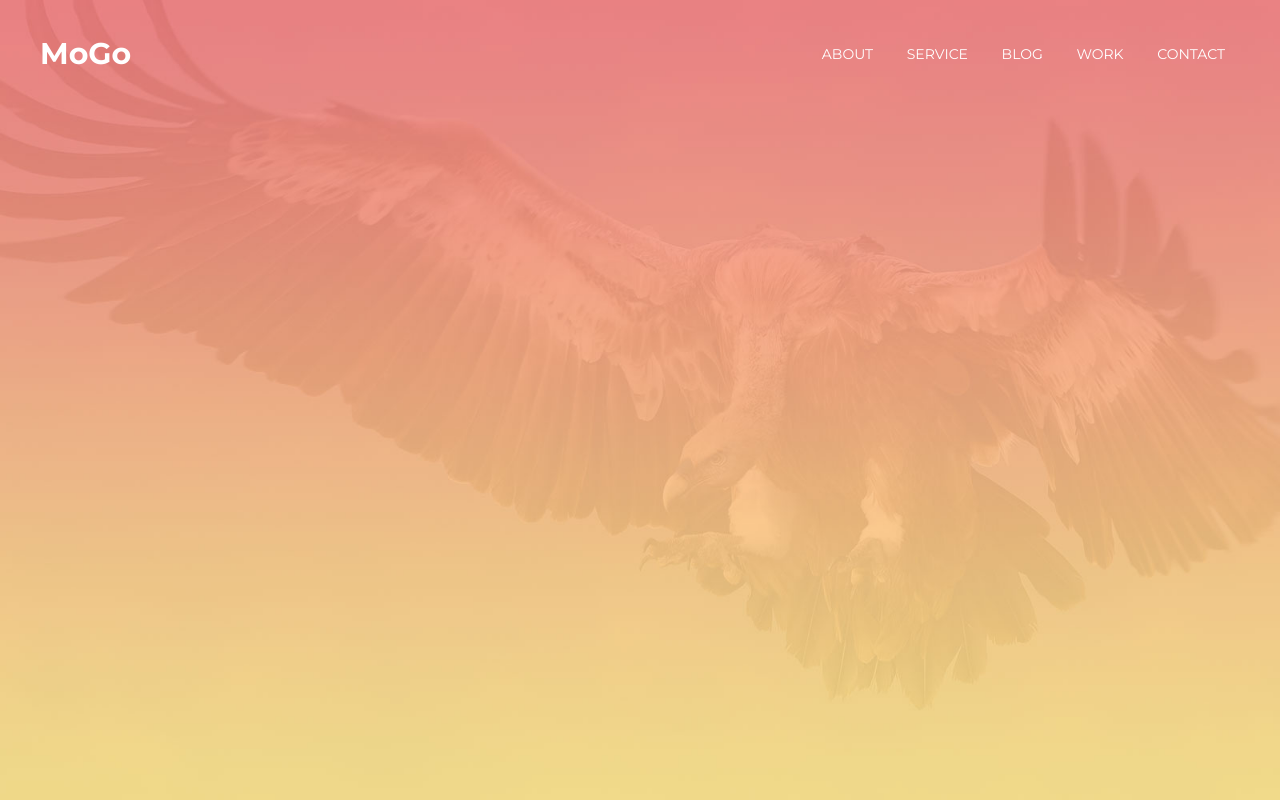
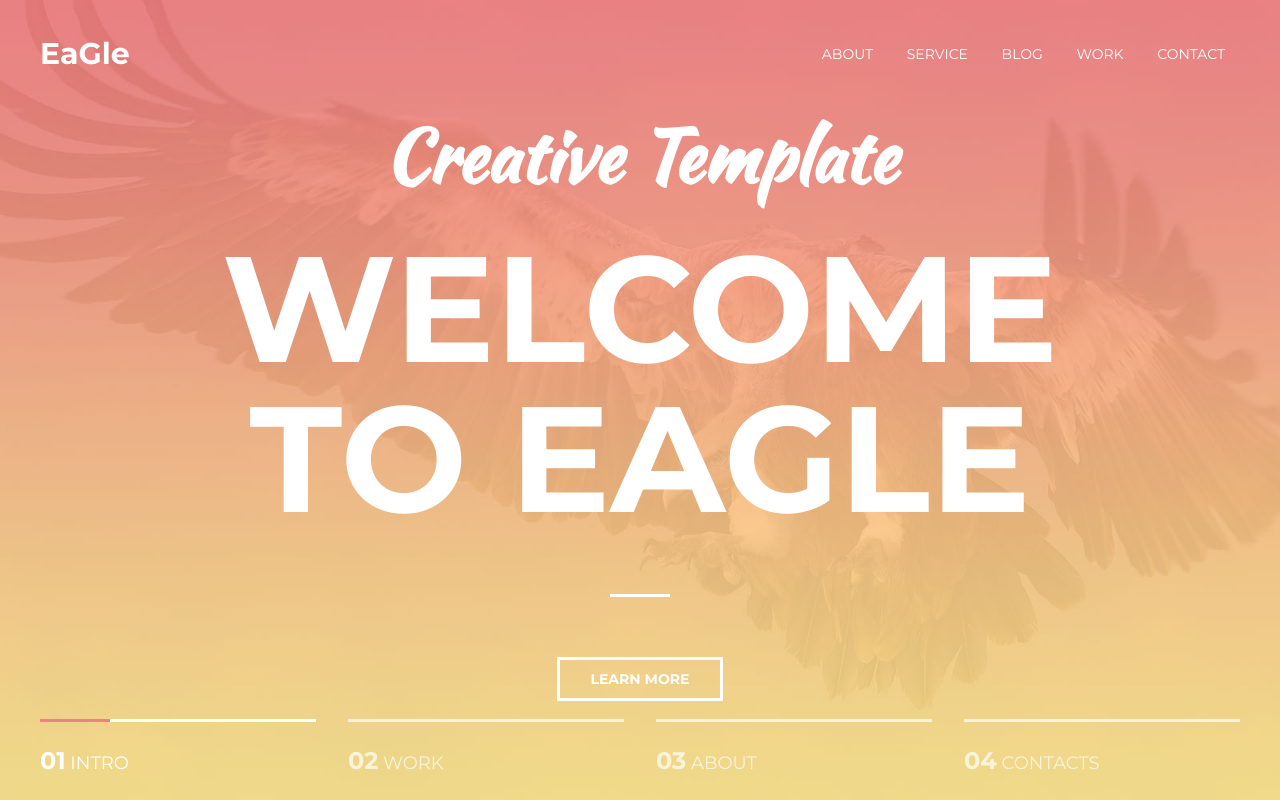
Before and after one commit to art-is-beautiful/artemchorniy111.github.io, a plain HTML site: page index.html in a window 1280 px wide. Drawn offline with Linux system fonts and the light colour scheme.

Commit message:
Add files via upload

```diff
--- a/index.html
+++ b/index.html
@@ -14,7 +14,7 @@
  <header class="header">
      <div class="container">
          <div class="header__inner">
-             <div class="header__logo">MoGo</div>
+             <div class="header__logo">EaGle</div>
 
              <nav class="nav">
                 <a class="nav__link" href="#">About</a>
@@ -29,8 +29,33 @@
 
   <div class="intro">
     <div class="container">
+     <div class="intro__inner">
+         <h2 class="intro__suptitle">Creative Template</h2>
+          <h1 class="intro__title">Welcome to EaglE</h1>
 
+          <a class="btn1" href="#">Learn More</a>
+     </div>
     </div>
+
+     <div class="slider">
+        <div class="container">
+            <div class="slider__inner">
+                 <div class="slider__item active">
+                      <span class="slider_num">01</span> Intro
+                 </div>
+                 <div class="slider__item">
+                      <span class="slider_num">02</span> Work
+                 </div>
+                 <div class="slider__item">
+                      <span class="slider_num">03</span> About
+                 </div>
+                 <div class="slider__item">
+                      <span class="slider_num">04</span> Contacts
+                 </div>
+             </div>
+         </div>
+     </div>
+
   </div>
 
 </body>
--- a/style.css
+++ b/style.css
@@ -25,11 +25,48 @@ h1, h2, h3, h4, h5, h6 {
 
 /*Intro*/
 .intro {
+    display: flex;
+    flex-direction: column;
+    justify-content: center;
     width: 100%;
     height: 100vh;
     background: url("img/intro.jpg") center no-repeat;
     -webkit-background-size: cover;
     background-size: cover;
+}
+
+.intro__inner {
+    width: 100%;
+    max-width: 880px;
+    margin: 0 auto;
+    text-align: center;
+}
+
+.intro__title {
+    color: #fff;
+    font-size: 150px;
+    font-weight: 700;
+    text-transform: uppercase;
+    text-align: center;
+    line-height: 1;
+}
+
+.intro__title:after {
+    content: "";
+    display: block;
+    width: 60px;
+    height: 3px;
+    margin: 60px auto;
+    text-align: center;
+    background-color: #fff;
+}
+
+.intro__suptitle {
+    margin-bottom: 20px;
+    text-align: center;
+    font-size: 72px;
+    color: #fff;
+    font-family: 'Kaushan Script', cursive;
 }
 
 /* Header*/
@@ -100,3 +137,76 @@ h1, h2, h3, h4, h5, h6 {
 .nav__link:hover:after {
     opacity: 1;
 }
+
+/*Button*/
+
+.btn1 {
+    display: inline-block;
+    vertical-align: top;
+    padding: 8px 30px;
+
+    border: 3px solid #fff;
+
+    font-size: 14px;
+    font-weight: 700;
+    color: #fff;
+    text-transform: uppercase;
+    text-decoration: none;
+    transition: background .1s linear, color .1s linear;
+}
+
+.btn1:hover {
+    background-color: #fff;
+    color: #fce38a;
+}
+
+/* Slider */
+
+.slider {
+    width: 100%;
+    position: absolute;
+    bottom: 0;
+    left: 0;
+    z-index: 1;
+}
+
+.slider__inner {
+    display: flex;
+    justify-content: space-between;
+
+}
+
+.slider__item {
+    width: 23%;
+    padding: 20px 0;
+    position: relative;
+
+    border-top: 3px solid #fff;
+    opacity: .7;
+
+    font-size: 18px;
+    color: #fff;
+    text-transform: uppercase;
+}
+
+.slider__item.active {
+    opacity: 1;
+}
+
+.slider__item.active:before {
+    content: "";
+    display: block;
+    width: 70px;
+    height: 3px;
+    background-color: #f38181;
+
+    position: absolute;
+    top: -3px;
+    left: 0;
+    z-index: 1;
+}
+
+.slider_num {
+    font-size: 24px;
+    font-weight: 700;
+}
```
